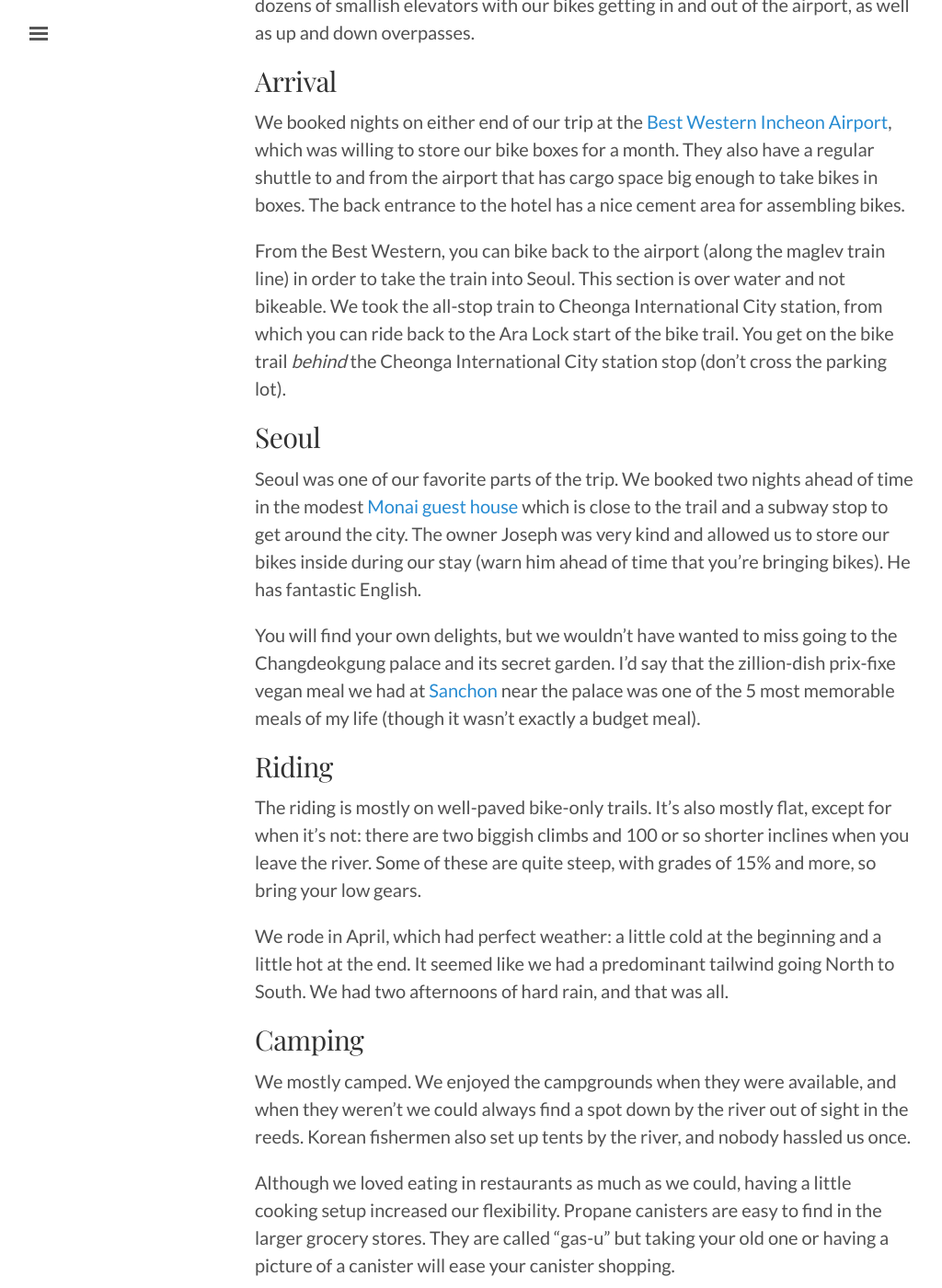
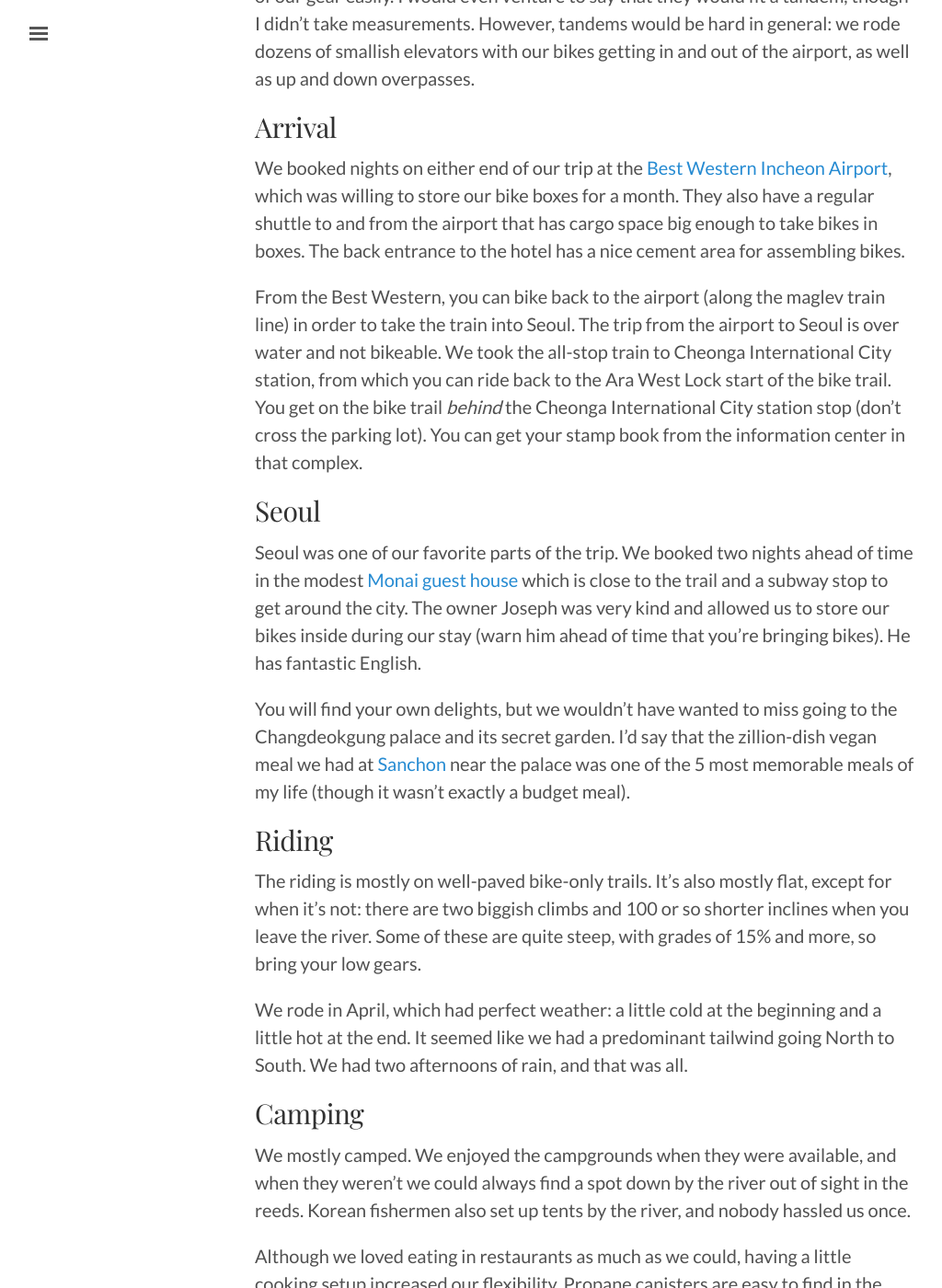
Before and after one commit to matsens/erick, a Jekyll site: the page built from _posts/2019-05-26-four-rivers-korea.md, in a window 1280 px wide and 1400 px high, scrolled down 1625 px. Shown: the whole window at 92% size, without its empty margins (3-1027 px from the left). Built offline with Jekyll 4.4.1, drawn with Linux system fonts in a browser that asks for light colours; some of the changed text lies outside the part shown.

Commit message:
Wee revision.

```diff
--- a/_posts/2019-05-26-four-rivers-korea.md
+++ b/_posts/2019-05-26-four-rivers-korea.md
@@ -13,12 +13,14 @@
 If you want to go, here are some tips that might be useful.
 
 
-## Preparation
+## Maps
 We found it very useful to have offline GPS maps with the route marked on the map.
 Although the route is very well signed, there are inevitably times when you've veered off course and need to find your way back.
 I was quite happy with the [Guru Maps](https://gurumaps.app/) app available for iOS and Android.
-[Here](https://www.google.com/maps/d/u/0/viewer?mid=1c4fmoNXFOXrF_ununh61yaKbOPo&hl=en&ll=37.1885848030395%2C127.43622289213869&z=10) are a nice set of waypoints for the trip that you can upload into Guru Maps.
+[Here](https://www.google.com/maps/d/u/0/viewer?mid=1c4fmoNXFOXrF_ununh61yaKbOPo&hl=en&ll=37.1885848030395%2C127.43622289213869&z=10) are a nice set of waypoints for the trip that you can upload into Guru Maps by exporting them as a KML file.
 Note that you will deviate somewhat from these waypoints, say by going on the other side of the river for a stretch, but it's still a useful handrail.
+
+The OpenStreetMap map available through the app was remarkably accurate.
 
 
 ## Travel
@@ -39,9 +41,10 @@
 The back entrance to the hotel has a nice cement area for assembling bikes.
 
 From the Best Western, you can bike back to the airport (along the maglev train line) in order to take the train into Seoul.
-This section is over water and not bikeable.
-We took the all-stop train to Cheonga International City station, from which you can ride back to the Ara Lock start of the bike trail.
+The trip from the airport to Seoul is over water and not bikeable.
+We took the all-stop train to Cheonga International City station, from which you can ride back to the Ara West Lock start of the bike trail.
 You get on the bike trail _behind_ the Cheonga International City station stop (don't cross the parking lot).
+You can get your stamp book from the information center in that complex.
 
 
 ## Seoul
@@ -51,7 +54,7 @@
 He has fantastic English.
 
 You will find your own delights, but we wouldn't have wanted to miss going to the Changdeokgung palace and its secret garden.
-I'd say that the zillion-dish prix-fixe vegan meal we had at [Sanchon](http://lindagoeseast.com/2017/10/17/sanchon-seouls-famous-vegan-temple-food-restaurant/) near the palace was one of the 5 most memorable meals of my life (though it wasn't exactly a budget meal).
+I'd say that the zillion-dish vegan meal we had at [Sanchon](http://lindagoeseast.com/2017/10/17/sanchon-seouls-famous-vegan-temple-food-restaurant/) near the palace was one of the 5 most memorable meals of my life (though it wasn't exactly a budget meal).
 
 
 ## Riding
@@ -61,7 +64,7 @@
 
 We rode in April, which had perfect weather: a little cold at the beginning and a little hot at the end.
 It seemed like we had a predominant tailwind going North to South.
-We had two afternoons of hard rain, and that was all.
+We had two afternoons of rain, and that was all.
 
 
 ## Camping
```
